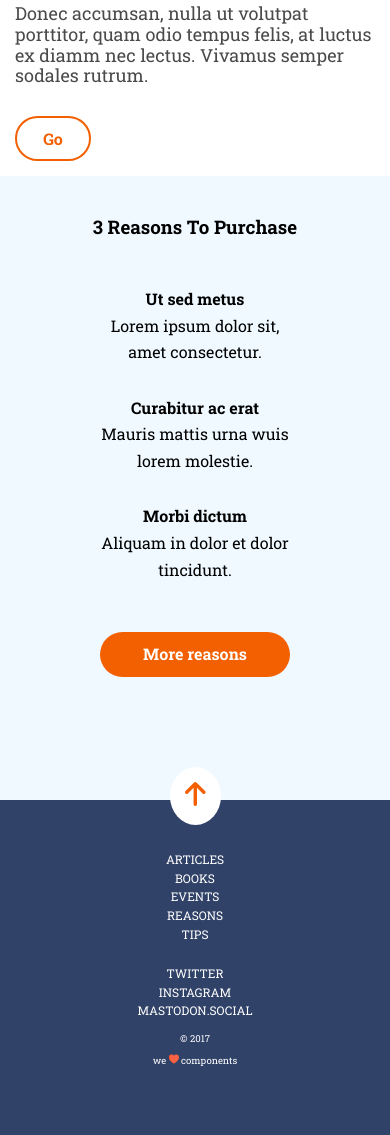
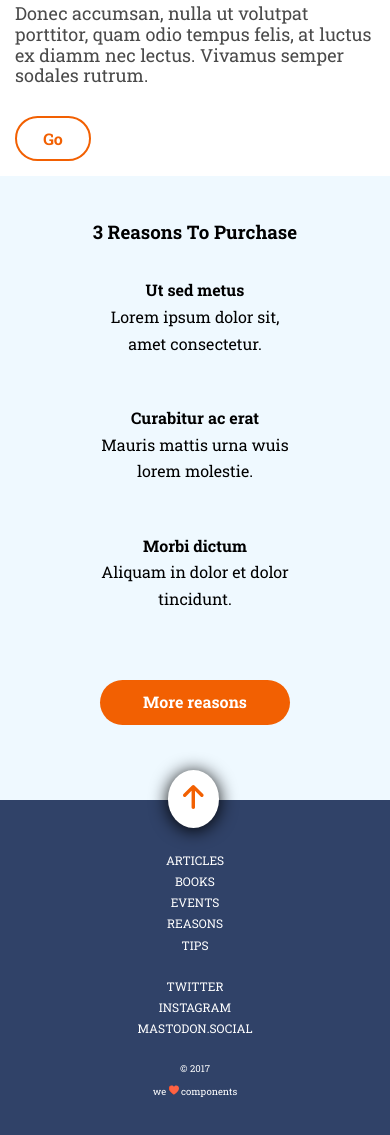
Before and after one commit to LauraMoreaux/modulo-1-evaluacion-final-LauraMoreaux, a website: page docs/index.html in a window 390 px wide. Shown: the part 781-1916 px from the top of the page. Drawn offline with Linux system fonts and the light colour scheme.

Commit message:
Updated details mobile version

```diff
--- a/docs/index.html
+++ b/docs/index.html
@@ -6,8 +6,9 @@
   <meta name="viewport" content="width=device-width, initial-scale=1" />
   <title>Evaluación Final</title>
   <link href="https://fonts.googleapis.com/css2?family=Roboto+Slab:wght@400;700&display=swap" rel="stylesheet">
+  <link rel="stylesheet" href="./assets/css/reset.css" />
   <link rel="stylesheet" href="./assets/css/main.css" />
-  <link rel="icon" href="./assets/images/favicon.png" />
+  <link rel="icon" href="./assets/images/corazon.svg" />
 </head>
 
 <body>
@@ -22,7 +23,7 @@
       </div>
     </header>
     <nav class="menu">
-      <a href="#" title="Menu more options" class="hamburger">
+      <a href="https://adalab.es/" title="Menu more options" class="hamburger" target="_blank">
         <img alt="Menu Icon" title="Menu Icon" src="./assets/images/ico-menu.svg">
       </a>
     </nav>
--- a/src/scss/layout/_footer.scss
+++ b/src/scss/layout/_footer.scss
@@ -2,8 +2,9 @@
   height: 485px;
   padding-top: 30px;
   color: $color-light;
-  line-height: 0.9;
+  line-height: 1.1;
   font-size: 12px;
+  // EN REALIDAD SON 16PX
   background-color: $color-back-footer;
 
   & .wrapper {
@@ -39,7 +40,7 @@
       }
 
       &:first-child {
-        margin-top: 10px;
+        margin-top: 20px;
       }
     }
   }
--- a/src/scss/layout/_header.scss
+++ b/src/scss/layout/_header.scss
@@ -1,8 +1,7 @@
 .header {
   background-image: url(../images/cover.jpg);
-  // height: 100vh;
   background-repeat: no-repeat;
-  background-position: center;
+  // background-position: center;
   background-position: top;
 
   & .wrapper {
@@ -35,7 +34,7 @@
       background-color: $color-light;
       width: 40px;
       padding: 10px;
-      border-radius: 100px;
+      border-radius: 100%;
       align-self: center;
       margin-top: 45px;
     }
--- a/src/scss/layout/_section.scss
+++ b/src/scss/layout/_section.scss
@@ -3,19 +3,16 @@
   padding: 30px;
   height: 624px;
   text-align: center;
-  position: relative;
+  // position: relative;
 
   & .options-title {
     text-transform: capitalize;
-    margin-top: 10px;
+    margin: 15px 0px;
   }
 
   & .articles {
-    height: 70%;
-    display: flex;
-    flex-direction: column;
-    justify-content: space-evenly;
-    align-items: center;
+    height: 75%;
+    display: grid;
     padding: 20px 68px;
     line-height: 1.67;
   }
@@ -38,6 +35,7 @@
     padding: 15px;
     border-radius: 100%;
     position: absolute;
-    transform: translate(-120px, 135px);
+    transform: translate(-122px, 90px);
+    box-shadow: 0px 2px 18px black;
   }
 }
```
Also changed, not shown: src/html/index.html (+2 -1 lines), src/html/partials/nav.html (+1 -1 lines), docs/assets/css/main.css.
